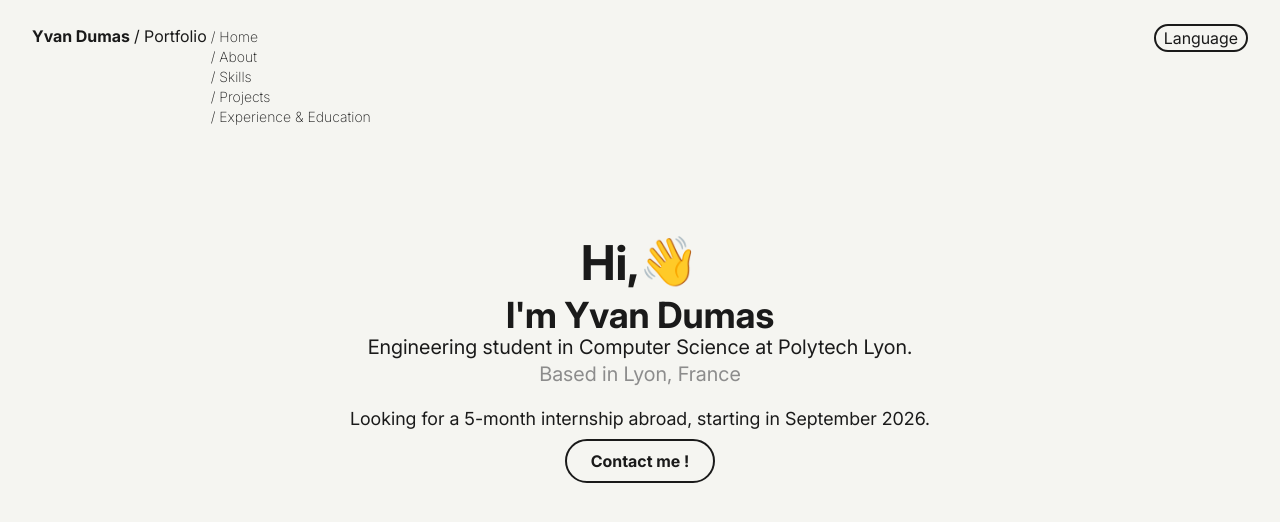
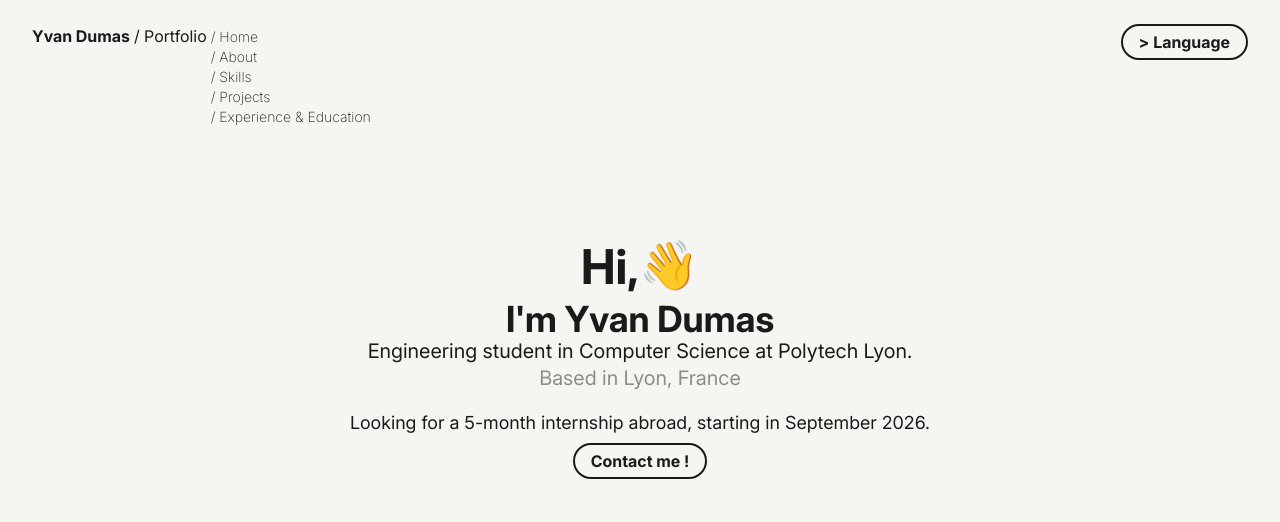
Before and after one commit to Yvan-Dumas/Portfolio, a React (Vite) app: page / in a window 1280 px wide. Shown: the top 522 px of the page. Built offline with nearby package versions, Linux system fonts and the light colour scheme.

Commit message:
Refactoring Buttons in a composant

```diff
--- /dev/null
+++ b/src/components/Button.jsx
@@ -0,0 +1,12 @@
+export default function Button({ content }) {
+
+    return (
+        <button className="
+        border-2 border-text font-bold rounded-full px-2 py-0.5 md:px-4 md:py-1
+        hover:bg-hover hover:shadow-[0_8px_30px_rgb(0,0,0,0.12)] active:scale-95 transition-all duration-500 ease-out
+        cursor-pointer overflow-hidden
+        ">
+            { content }
+        </button>
+    );
+}
--- a/src/components/Navbar.jsx
+++ b/src/components/Navbar.jsx
@@ -1,3 +1,5 @@
+import Button from "./Button";
+
 export default function Navbar() {
     const navLinks = [
         { name: 'Home', href: '#home' },
@@ -28,9 +30,7 @@ export default function Navbar() {
             </div>
 
             {/* right part: language btn */}
-            <button className="border-2 rounded-full px-2 text-base">
-                Language
-            </button>
+            <Button content={"> Language"}/>
         </nav>
     );
 }
--- a/src/sections/Hero.jsx
+++ b/src/sections/Hero.jsx
@@ -1,3 +1,5 @@
+import Button from "../components/Button";
+
 export default function Hero() {
   return (
     <section className="flex flex-col items-center justify-center text-center px-4 pt-5 min-h-100">
@@ -12,7 +14,7 @@ export default function Hero() {
 
       <p className="text-sm md:text-lg pt-5 pb-2 leading-tight">Looking for a 5-month internship abroad, starting in September 2026.</p>
 
-      <button className="border-2 border-text rounded-full px-6 py-2 font-bold">Contact me !</button>
+      <Button content={"Contact me !"} />
     </section>
   );
 }
```
